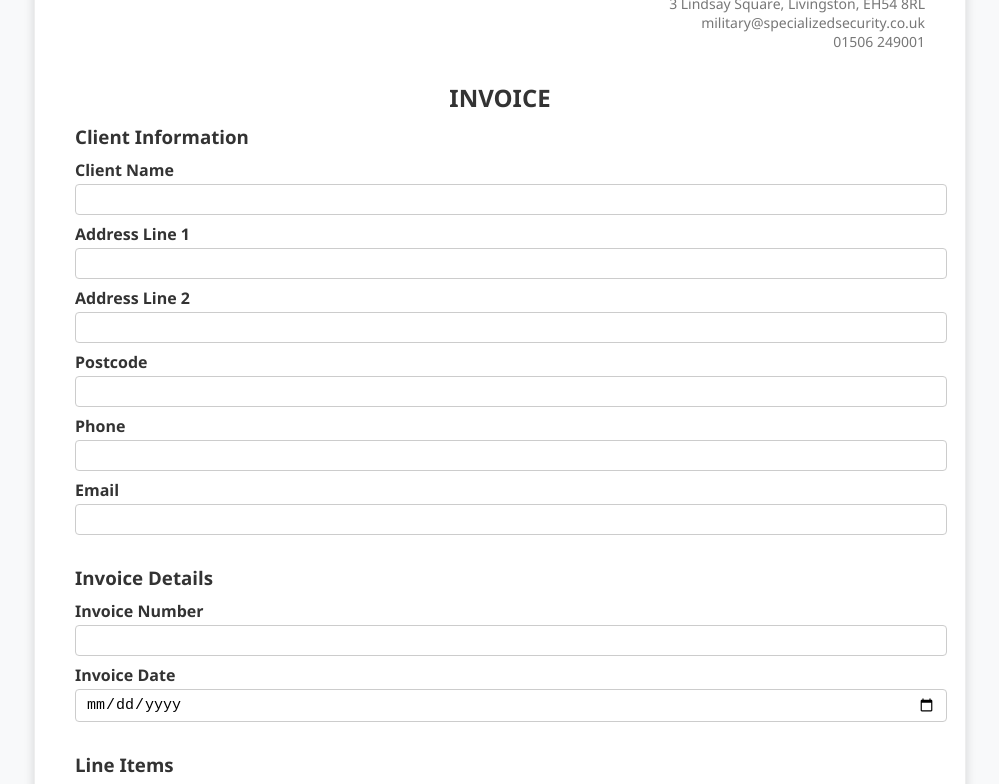
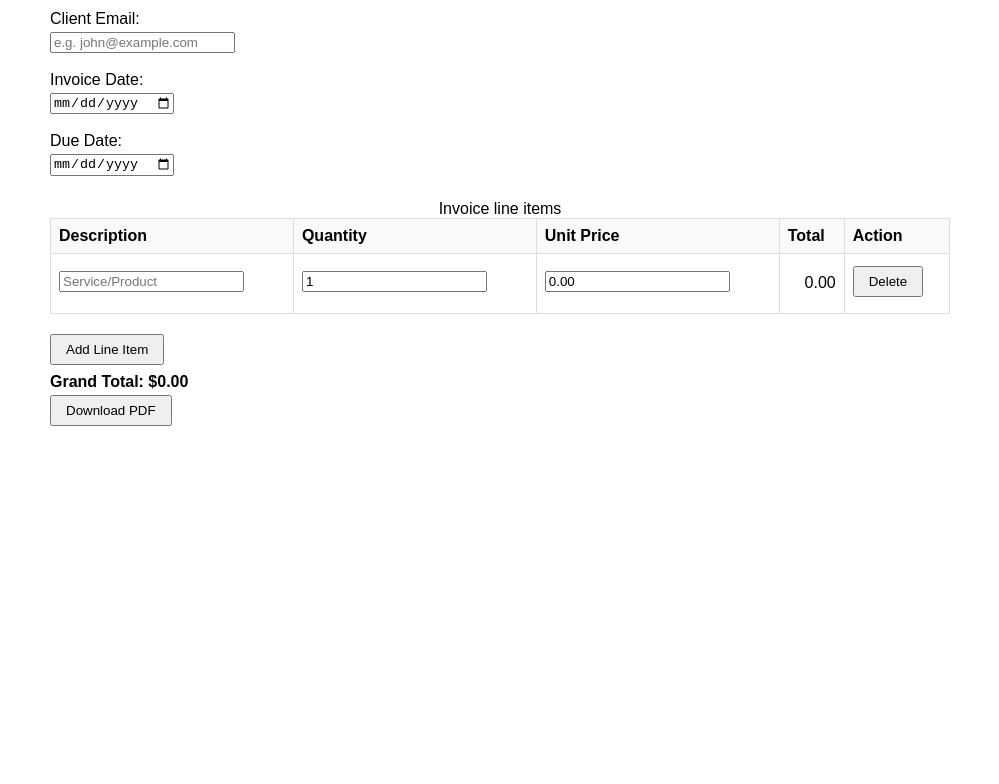
Before and after one commit to dazwad76/specsec_inv, a plain HTML site: page invoice.html in a window 1280 px wide. Shown: the part 131-915 px from the top of the page, without its empty margins (140-1139 px from the left). After the commit the page ends 800 px from the top, so only its background shows below. Drawn offline with nearby package versions, Linux system fonts and the light colour scheme.

Commit message:
invoice.html

```diff
--- a/invoice.html
+++ b/invoice.html
@@ -1,210 +1,126 @@
 <!DOCTYPE html>
 <html lang="en">
 <head>
-  <meta charset="UTF-8" />
-  <title>SpecSec Invoice Generator</title>
-  <script src="https://cdnjs.cloudflare.com/ajax/libs/jspdf/2.5.1/jspdf.umd.min.js"></script>
+  <meta charset="UTF-8">
+  <meta name="viewport" content="width=device-width, initial-scale=1.0">
+  <title>Invoice Generator</title>
   <style>
-    body {
-      font-family: 'Segoe UI', Tahoma, Geneva, Verdana, sans-serif;
-      background-color: #f8f9fa;
-      padding: 30px;
-    }
-    .invoice-box {
-      max-width: 850px;
-      margin: auto;
-      background: white;
-      padding: 40px;
-      border: 1px solid #eee;
-      box-shadow: 0 0 10px rgba(0,0,0,.15);
-      color: #333;
-    }
-    h1, h2, h3 { margin: 0 0 10px; }
-    h1 { font-size: 26px; }
-    .header {
-      text-align: right;
-      margin-bottom: 30px;
-    }
-    .header small {
-      display: block;
-      font-size: 14px;
-      color: #777;
-    }
-    .section { margin-bottom: 30px; }
-    label {
-      display: block;
-      margin: 8px 0 3px;
-      font-weight: 600;
-    }
-    input, textarea {
-      width: 100%;
-      padding: 6px 10px;
-      font-size: 15px;
-      border: 1px solid #ccc;
-      border-radius: 4px;
-    }
-    table {
-      width: 100%;
-      border-collapse: collapse;
-      margin-top: 10px;
-    }
-    table th {
-      background: #f0f0f0;
-      text-align: left;
-      padding: 8px;
-      border: 1px solid #ccc;
-    }
-    table td {
-      padding: 8px;
-      border: 1px solid #ccc;
-    }
-    .right { text-align: right; }
-    .totals {
-      text-align: right;
-      font-size: 18px;
-      font-weight: bold;
-    }
-    button {
-      padding: 10px 20px;
-      font-size: 16px;
-      margin-top: 20px;
-      cursor: pointer;
-      background: #333;
-      color: white;
-      border: none;
-      border-radius: 4px;
-    }
-    .footer {
-      font-size: 14px;
-      color: #666;
-      margin-top: 30px;
+    body { font-family: Arial, sans-serif; margin: 16px; }
+    .container { max-width: 900px; margin: auto; }
+    label { display: block; margin-top: 10px; }
+    input, button { margin-top: 4px; margin-bottom: 8px; }
+    table { width: 100%; border-collapse: collapse; margin: 16px 0; }
+    th, td { border: 1px solid #ddd; padding: 8px; text-align: left; }
+    th { background: #f9f9f9; }
+    .itemTotal, #grandTotal { text-align: right; }
+    button { padding: 6px 14px; }
+    @media (max-width: 600px) {
+      .container { padding: 2px; }
+      table, thead, tbody, th, td, tr { display: block; }
+      th { position: absolute; left: -9999px; }
+      tr { margin-bottom: 10px; }
+      td { border: none; position: relative; padding-left: 50%; }
+      td:before { position: absolute; left: 10px; top: 8px; white-space: nowrap; font-weight: bold; }
+      td:nth-of-type(1):before { content: "Description"; }
+      td:nth-of-type(2):before { content: "Quantity"; }
+      td:nth-of-type(3):before { content: "Unit Price"; }
+      td:nth-of-type(4):before { content: "Total"; }
+      td:nth-of-type(5):before { content: "Action"; }
     }
   </style>
 </head>
 <body>
+  <div class="container">
+    <h1>Invoice Generator</h1>
+    <form id="invoiceForm">
+      <label for="clientName">Client Name:</label>
+      <input id="clientName" name="clientName" type="text" placeholder="e.g. John Doe" required>
 
-<div class="invoice-box" id="invoice">
-  <div class="header">
-    <h1>Specialized Security</h1>
-    <small>3 Lindsay Square, Livingston, EH54 8RL</small>
-    <small>military@specializedsecurity.co.uk</small>
-    <small>01506 249001</small>
-  </div>
+      <label for="clientEmail">Client Email:</label>
+      <input id="clientEmail" name="clientEmail" type="email" placeholder="e.g. john@example.com" required>
 
-  <h2 style="text-align:center;">INVOICE</h2>
+      <label for="invoiceDate">Invoice Date:</label>
+      <input id="invoiceDate" name="invoiceDate" type="date" required>
 
-  <div class="section">
-    <h3>Client Information</h3>
-    <label>Client Name</label>
-    <input id="clientName" type="text" />
-    <label>Address Line 1</label>
-    <input id="addr1" type="text" />
-    <label>Address Line 2</label>
-    <input id="addr2" type="text" />
-    <label>Postcode</label>
-    <input id="postcode" type="text" />
-    <label>Phone</label>
-    <input id="phone" type="text" />
-    <label>Email</label>
-    <input id="email" type="email" />
-  </div>
-
-  <div class="section">
-    <h3>Invoice Details</h3>
-    <label>Invoice Number</label>
-    <input id="invoiceNum" type="text" />
-    <label>Invoice Date</label>
-    <input id="invoiceDate" type="date" />
-  </div>
-
-  <div class="section">
-    <h3>Line Items</h3>
-    <table id="lineItems">
+      <label for="dueDate">Due Date:</label>
+      <input id="dueDate" name="dueDate" type="date">
+    </form>
+    <table id="lineItems" aria-label="Invoice line items">
+      <caption>Invoice line items</caption>
       <thead>
         <tr>
-          <th>Description</th>
-          <th>Qty</th>
-          <th>Rate (£)</th>
-          <th>Total (£)</th>
+          <th scope="col">Description</th>
+          <th scope="col">Quantity</th>
+          <th scope="col">Unit Price</th>
+          <th scope="col">Total</th>
+          <th scope="col">Action</th>
         </tr>
       </thead>
       <tbody>
         <tr>
-          <td><input placeholder="Description" /></td>
-          <td><input type="number" value="1" /></td>
-          <td><input type="number" value="0" /></td>
-          <td class="right">£0.00</td>
+          <td><input type="text" placeholder="Service/Product" required aria-label="Description"></td>
+          <td><input type="number" min="1" value="1" required aria-label="Quantity"></td>
+          <td><input type="number" min="0" step="0.01" value="0.00" required aria-label="Unit Price"></td>
+          <td class="itemTotal">0.00</td>
+          <td><button type="button" class="deleteRowBtn" aria-label="Delete line item">Delete</button></td>
         </tr>
       </tbody>
     </table>
-    <button onclick="addRow()">+ Add Item</button>
+    <button type="button" id="addRowBtn">Add Line Item</button>
+    <div>
+      <strong>Grand Total: $<span id="grandTotal">0.00</span></strong>
     </div>
+    <button type="button" id="downloadPDFBtn">Download PDF</button>
+  </div>
+  <script>
+    // Update totals whenever input changes
+    function updateTotals() {
+      let grandTotal = 0;
+      document.querySelectorAll("#lineItems tbody tr").forEach(row => {
+        const qty = Number(row.children[1].querySelector("input").value) || 0;
+        const price = Number(row.children[2].querySelector("input").value) || 0;
+        const total = qty * price;
+        row.querySelector(".itemTotal").textContent = total.toFixed(2);
+        grandTotal += total;
+      });
+      document.getElementById("grandTotal").textContent = grandTotal.toFixed(2);
+    }
 
-  <div class="section totals">
-    Total: <span id="total">£0.00</span>
-  </div>
-
-  <div class="footer">
-    <label>Additional Notes</label>
-    <textarea placeholder="Payment terms, VAT details, bank info, etc." rows="4"></textarea>
-  </div>
-</div>
-
-<div style="text-align:center;">
-  <button onclick="downloadPDF()">Download PDF</button>
-</div>
-
-<script>
+    // Add a new line item row
     function addRow() {
       const tbody = document.querySelector("#lineItems tbody");
       const row = document.createElement("tr");
       row.innerHTML = `
-      <td><input placeholder="Description" /></td>
-      <td><input type="number" value="1" /></td>
-      <td><input type="number" value="0" /></td>
-      <td class="right">£0.00</td>`;
+        <td><input type="text" placeholder="Service/Product" required aria-label="Description"></td>
+        <td><input type="number" min="1" value="1" required aria-label="Quantity"></td>
+        <td><input type="number" min="0" step="0.01" value="0.00" required aria-label="Unit Price"></td>
+        <td class="itemTotal">0.00</td>
+        <td><button type="button" class="deleteRowBtn" aria-label="Delete line item">Delete</button></td>
+      `;
       tbody.appendChild(row);
-    attachListeners();
     }
 
-  function attachListeners() {
-    document.querySelectorAll("#lineItems tbody tr").forEach(row => {
-      row.querySelectorAll("input").forEach(input => {
-        input.addEventListener("input", updateTotals);
+    // Event listeners
+    document.getElementById("addRowBtn").addEventListener("click", () => {
+      addRow();
+      updateTotals();
     });
+
+    document.querySelector("#lineItems tbody").addEventListener("input", updateTotals);
+
+    document.querySelector("#lineItems tbody").addEventListener("click", (e) => {
+      if (e.target.classList.contains("deleteRowBtn")) {
+        e.target.closest("tr").remove();
+        updateTotals();
+      }
     });
-  }
 
-  function updateTotals() {
-    let total = 0;
-    document.querySelectorAll("#lineItems tbody tr").forEach(row => {
-      const qty = parseFloat(row.cells[1].querySelector("input").value) || 0;
-      const rate = parseFloat(row.cells[2].querySelector("input").value) || 0;
-      const lineTotal = qty * rate;
-      row.cells[3].innerText = `£${lineTotal.toFixed(2)}`;
-      total += lineTotal;
+    document.getElementById("downloadPDFBtn").addEventListener("click", () => {
+      alert('PDF generation not implemented in this snippet. Integrate jsPDF or similar.');
     });
-    document.getElementById("total").innerText = `£${total.toFixed(2)}`;
-  }
 
-  function downloadPDF() {
+    // Initial total update
     updateTotals();
-    const { jsPDF } = window.jspdf;
-    const doc = new jsPDF("p", "pt", "a4");
-    doc.html(document.querySelector("#invoice"), {
-      callback: function (pdf) {
-        pdf.save("SpecSec_Invoice.pdf");
-      },
-      margin: [20, 20, 20, 20],
-      autoPaging: 'text',
-      x: 10,
-      y: 10,
-      width: 575
-    });
-  }
-
-  attachListeners();
   </script>
-
 </body>
 </html>
```
Lines whose indentation alone changed are shown as unchanged.
